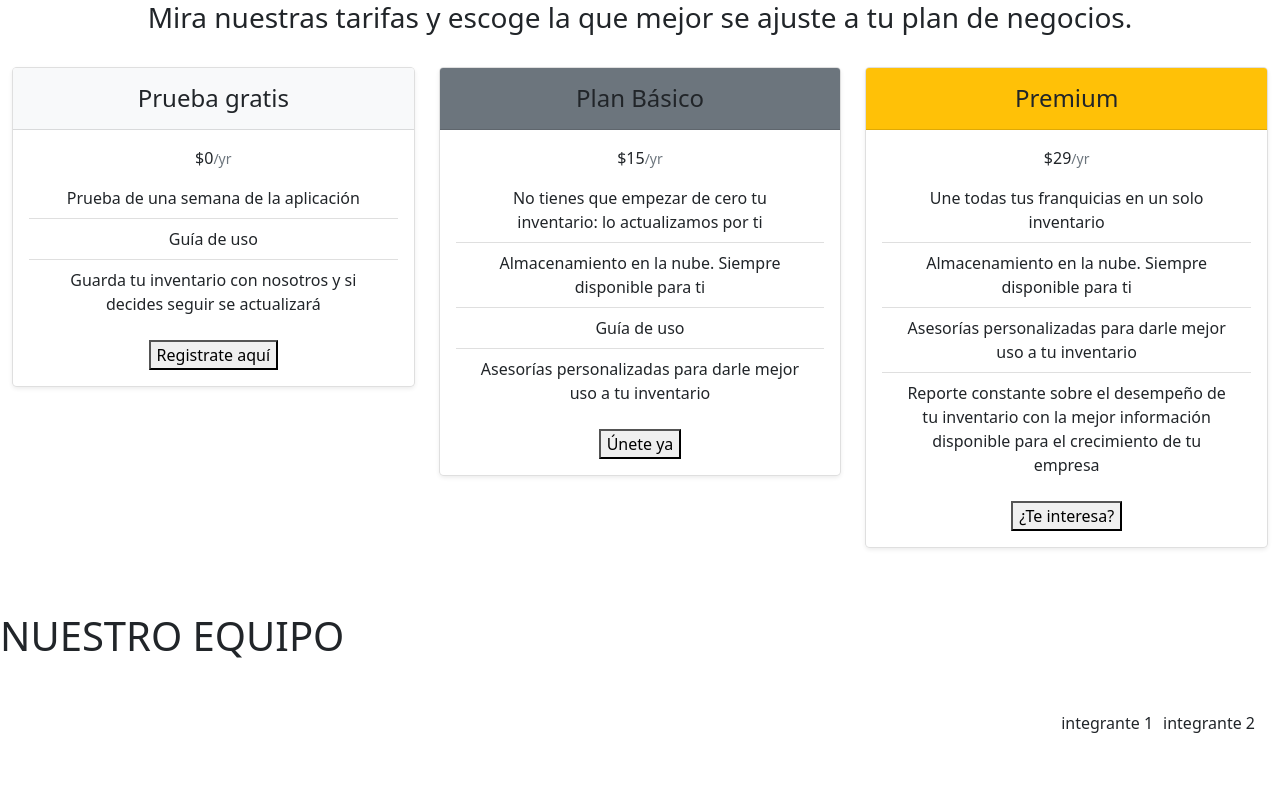
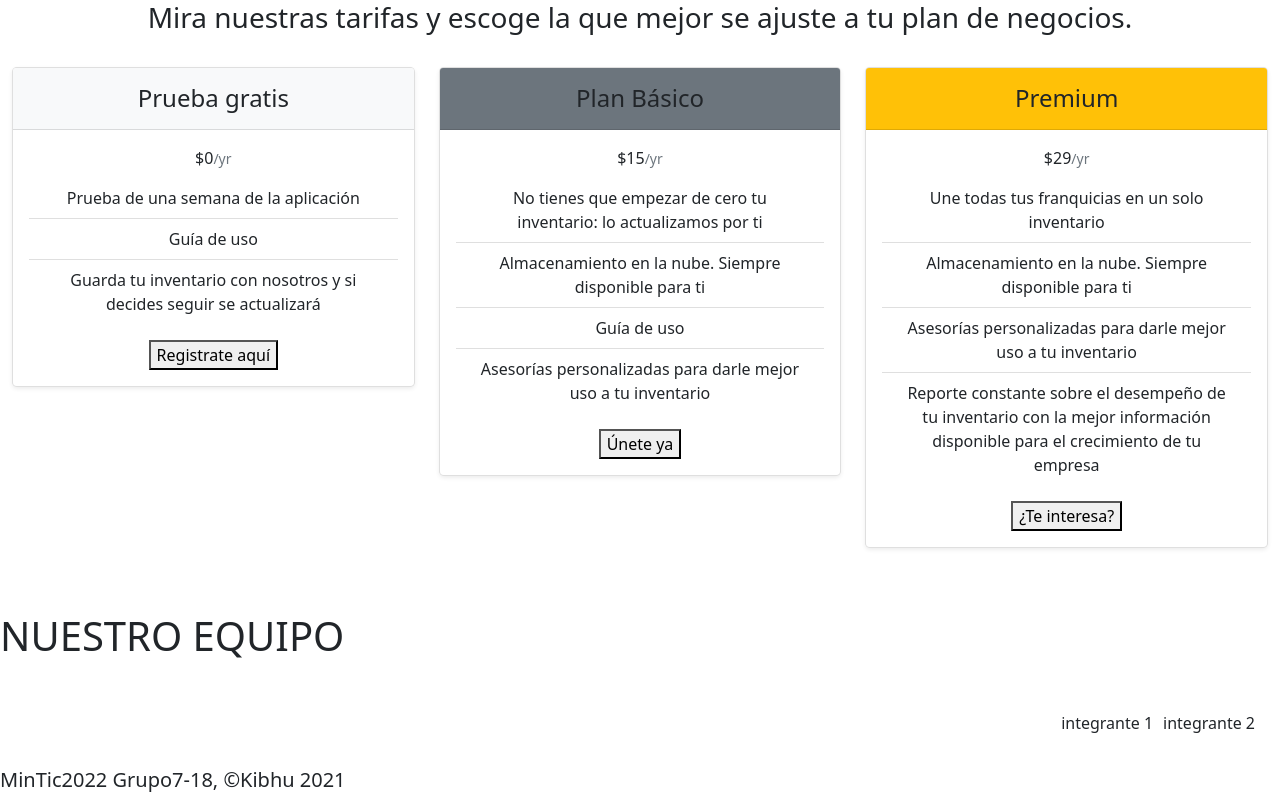
Before and after one commit to Kibhu-minTic-equipo3-32utp/Kibhu_FrontReact, a React (Create React App) app in the folder kibhu/: page / in a window 1280 px wide. Shown: the part 1292-2092 px from the top of the page. Before the commit the page ends 2071 px from the top, so only its background shows below. Built offline with nearby package versions, Linux system fonts and the light colour scheme.

Commit message:
Update footer1

```diff
--- /dev/null
+++ b/kibhu/src/components/web/footer.js
@@ -0,0 +1,14 @@
+import React, {Component} from 'react';
+
+
+
+export default class Footer extends Component {
+
+    render () {
+        return (
+            <div>
+                <h5>  MinTic2022 Grupo7-18, ©Kibhu 2021 </h5>
+            </div>
+        )
+    }
+}
--- a/kibhu/src/components/web/home.css
+++ b/kibhu/src/components/web/home.css
@@ -54,3 +54,7 @@ img {
     height: 130px;
     width: 130px;
 }
+
+.footerp{
+    padding-top: 100px;
+}
--- a/kibhu/src/components/web/home.js
+++ b/kibhu/src/components/web/home.js
@@ -6,6 +6,7 @@ import Servicios from "./services";
 import Team from "./team";
 import './home.css';
 import logo from '../../assets/ModoHorizontal.jpg';
+import Footer from "./footer";
 
 function Home() {
     return (
@@ -43,6 +44,9 @@ function Home() {
             <section id="sobre-nosotros">
                 <Team />
             </section>
+            <div class="footerp">
+            <Footer />
+            </div>
         </div>
     )
 }
```
Also changed, not shown: kibhu/src/components/web/footer.css (added).
